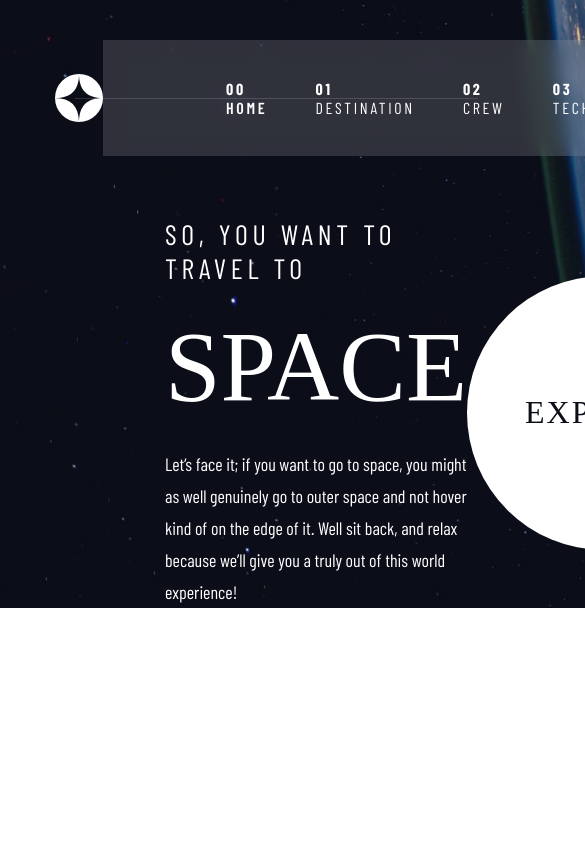
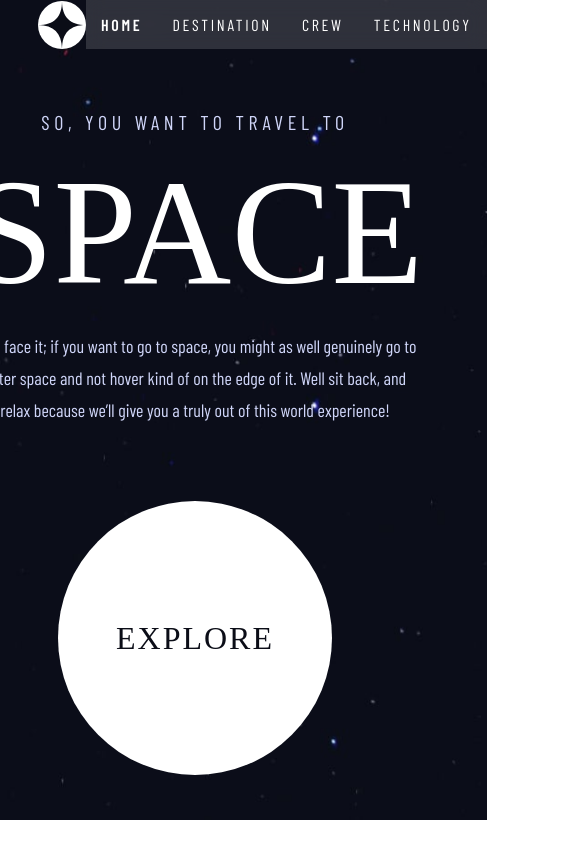
Before and after one commit to Ronaldo3030/code-challange-space-tourism, a plain HTML site: page index.html in a window 390 px wide. Shown: the top 844 px of the page, 585 px wide, since content can reach past the window. Drawn offline with nearby package versions, Linux system fonts and the light colour scheme; a web font is replaced by a local one.

Commit message:
add responsive in pages

```diff
--- a/assets/css/styles.css
+++ b/assets/css/styles.css
@@ -158,3 +158,56 @@ p{
     transform: scale(1.1);
     filter: drop-shadow(0 0 3rem white);
 }
+
+@media(max-width:1100px) {
+    .container-header{
+        margin: 0;
+        margin-left: 3.8rem;
+    }
+    .line{
+        display: none;
+    }
+    .menu{
+        padding: 0;
+    }
+    .menu li{
+        margin: 0;
+    }
+    .menu a{
+        padding: 3rem;
+    }
+
+    .container{
+        flex-direction: column;
+    }
+    .explore{
+        margin-top: 7.5rem;
+        margin-bottom: 4.5rem;
+    }
+
+    .content{
+        text-align: center;
+    }
+
+    .content h5{
+        font-size: 2rem;
+        color: var(--light-blue);
+    }
+    .content h1{
+        font-size: 15rem;
+        margin: 1.2rem 0;
+    }
+    .content p{
+        color: var(--light-blue);
+    }
+}
+
+@media(max-width:735px) {
+    .bold{
+        display: none;
+    }
+    .menu a{
+        padding: 1.5rem;
+    }
+
+}
```
